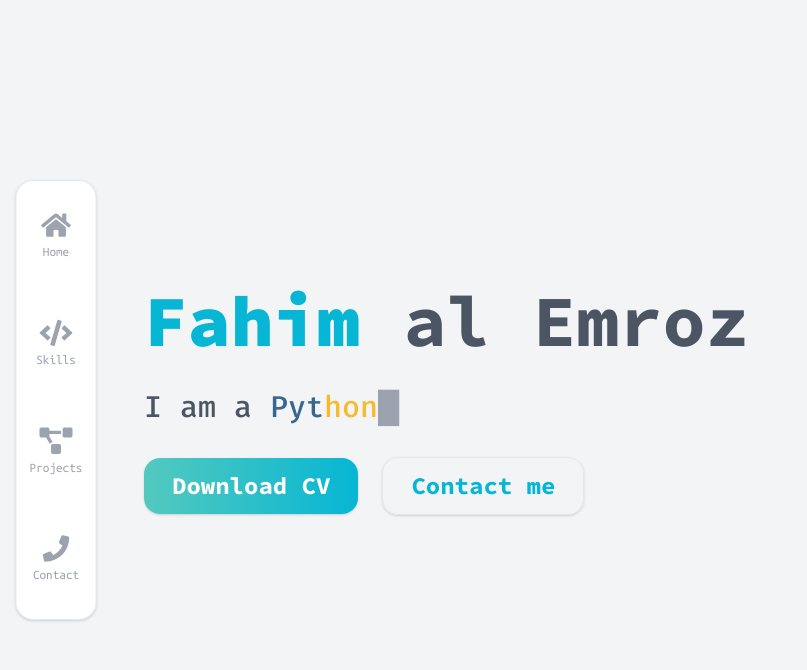
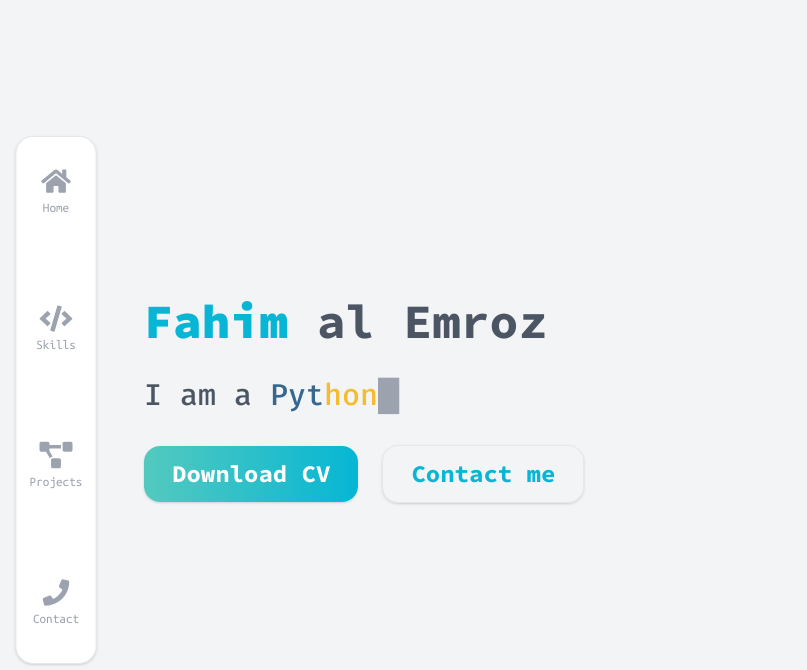
Before and after one commit to CoderLadFahim/fahimfolio, a Vue app: page / in a window 1280 px wide. Shown: the top 670 px of the page, without its empty margins (0-807 px from the left). Built offline with nearby package versions, Linux system fonts and the light colour scheme.

Commit message:
Removed some unused variables and added some improvements in the hero section

```diff
--- a/src/components/Typewriter.vue
+++ b/src/components/Typewriter.vue
@@ -17,7 +17,7 @@ export default {
 				`<span class="text-yellow-500">Javascript</span> specialist.`,
 				`<span class="text-red-400">UIUX</span> designer.`,
 				`<span style="color: #41b883;">Vue</span> developer.`,
-				`<span class="text-sm sm:text-xl lg:text-3xl"><span style="color: #37678f;">Pyt</span><span style="color: #f6bc31">hon</span> and <span style="color: #687ab2;">PHP</span> enthusiast.</span>`,
+				`<span class="text-sm sm:text-xl lg:text-3xl"><span style="color: #37678f;">Pyt</span><span style="color: #f6bc31">hon</span> enthusiast.</span>`,
 				`<span class="text-sm sm:text-xl lg:text-3xl">certified <span class="fira-code-bold text-gray-700">Frontend Engineer</span>.</span>`,
 			];
 
--- a/src/components/navbar.vue
+++ b/src/components/navbar.vue
@@ -23,7 +23,7 @@
 
 <style>
 .nav-styles {
-	@apply border flex shadow justify-between w-11/12 px-4 py-1 rounded-xl fixed left-1/2 bottom-3 transform -translate-x-1/2 bg-white sm:bottom-auto sm:top-3 sm:w-3/5 md:w-1/2 md:py-2 md:px-6 md:rounded-2xl lg:scale-110 lg:top-4 lg:py-3 lg:rounded-2xl xl:flex-col xl:w-16 xl:h-1/2 xl:top-1/2 xl:-translate-y-1/2 xl:left-14 xl:py-8 xl:px-9 2xl:h-3/5;
+	@apply border flex shadow justify-between w-11/12 px-4 py-1 rounded-xl fixed left-1/2 bottom-3 transform -translate-x-1/2 bg-white sm:bottom-auto sm:top-3 sm:w-3/5 md:w-1/2 md:py-2 md:px-6 md:rounded-2xl lg:scale-110 lg:top-4 lg:py-3 lg:rounded-2xl xl:flex-col xl:w-16 xl:h-3/5 xl:top-1/2 xl:-translate-y-1/2 xl:left-14 xl:py-8 xl:px-9 2xl:h-3/5;
 }
 
 .nav-item.active {
--- a/src/views/Hero.vue
+++ b/src/views/Hero.vue
@@ -8,7 +8,7 @@
 		>
 			<h1
 				id="author-title"
-				class="source-code-pro-bold text-4xl text-gray-600 sm:text-5xl lg:text-7xl"
+				class="source-code-pro-bold text-4xl text-gray-600 sm:text-5xl lg:text-7xl xl:text-5xl"
 			>
 				<span id="first-name" class="source-code-pro-black">Fahim</span>
 				al Emroz
@@ -38,13 +38,13 @@
 
 <script setup>
 import Typewriter from '../components/Typewriter.vue';
-import Slideshow from '../components/Slideshow.vue';
-
-const cvBtnClickHandler = () => {
-	const downloadLink =
-		'https://drive.google.com/uc?id=1izIFQ0DmIW-LU6tZa79Yy25yCDfs6SaD&export=download';
-	window.open(downloadLink, '_blank');
-};
+/* import Slideshow from '../components/Slideshow.vue'; */
+/*  */
+/* const cvBtnClickHandler = () => { */
+/* const downloadLink = */
+/* 'https://drive.google.com/uc?id=1izIFQ0DmIW-LU6tZa79Yy25yCDfs6SaD&export=download'; */
+/* window.open(downloadLink, '_blank'); */
+/* }; */
 </script>
 
 <style>
@@ -62,6 +62,6 @@ const cvBtnClickHandler = () => {
 }
 
 .btn-base-styles {
-	@apply inline-block py-2 px-5 rounded-xl shadow transform transition ease-out hover:scale-105 lg:text-2xl lg:px-7 lg:py-3 lg:rounded-2xl;
+	@apply inline-block py-2 px-5 rounded-md shadow transform transition ease-out hover:scale-105 lg:text-2xl lg:px-7 lg:py-3 lg:rounded-2xl;
 }
 </style>
```
